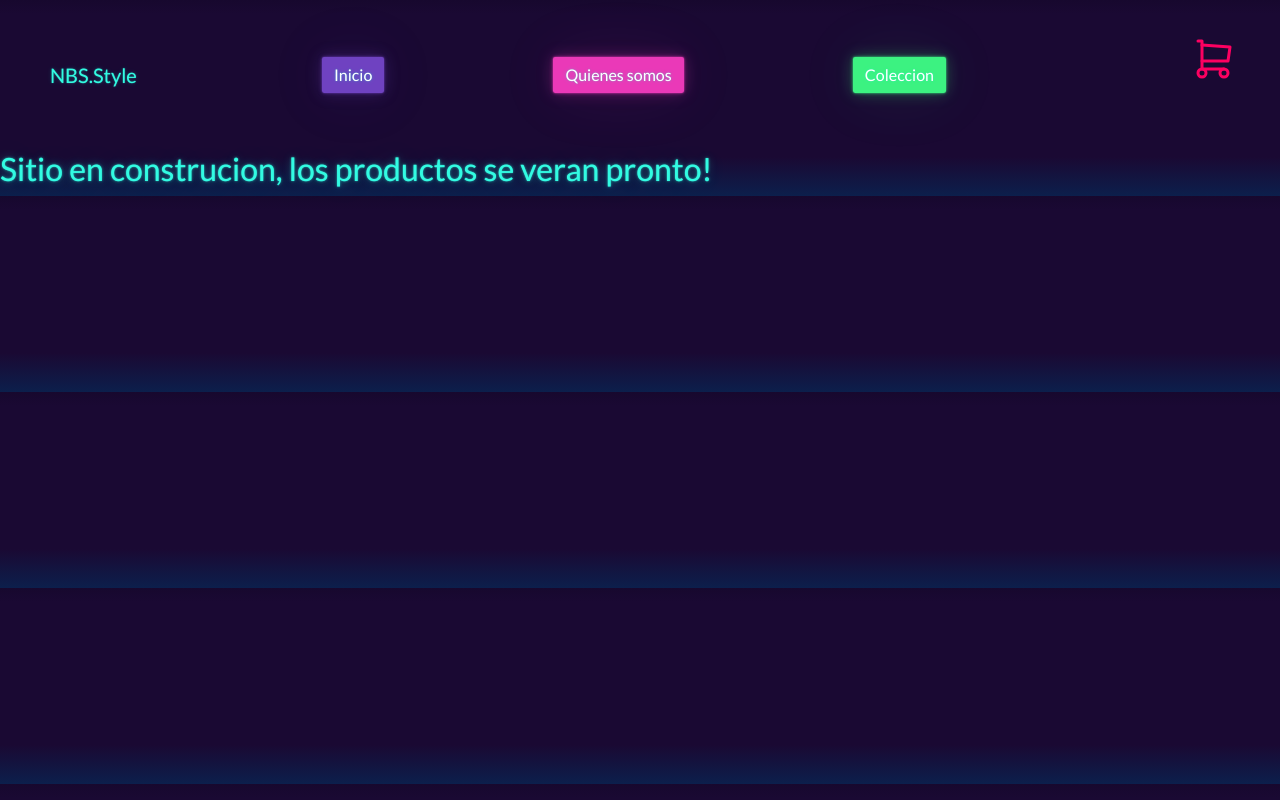
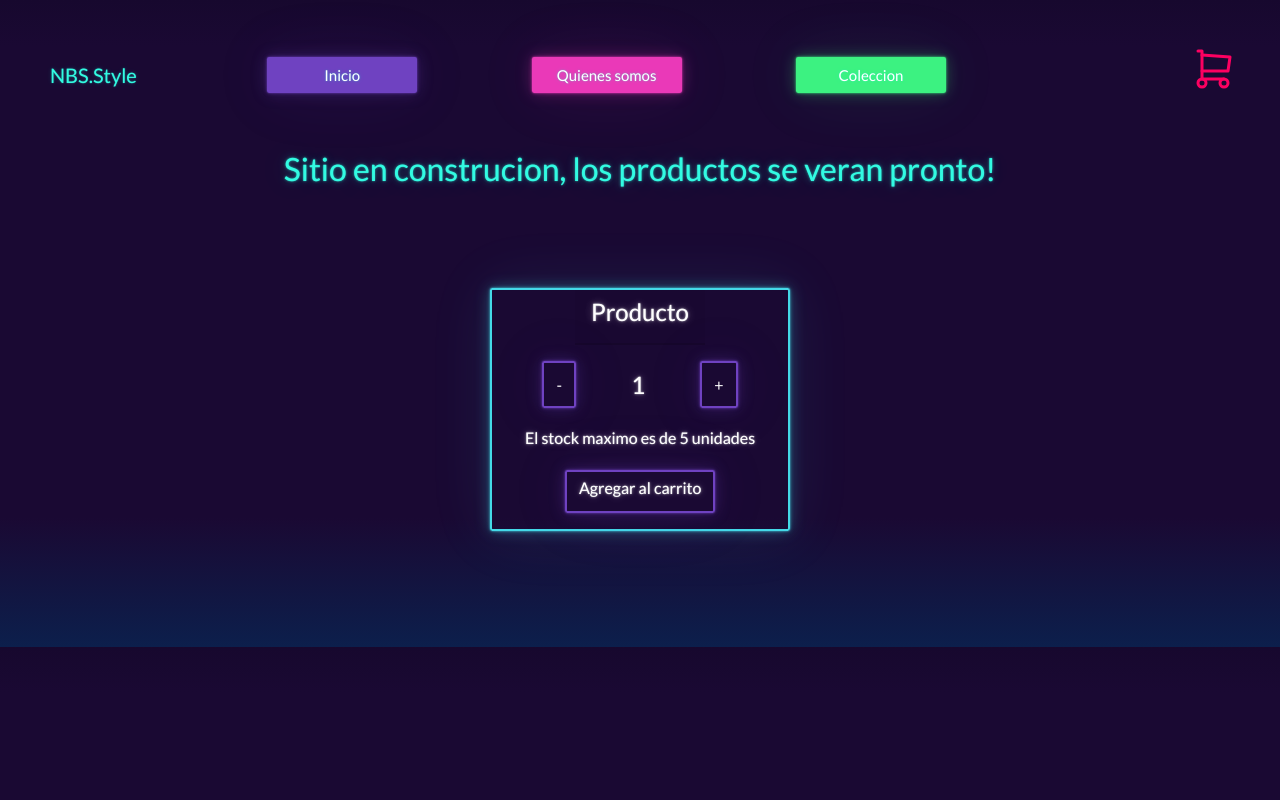
Before and after one commit to NicolasDAlessandro/NBSDAlessandro, a React (Create React App) app in the folder nbsapp/: page / in a window 1280 px wide. Built offline with nearby package versions, Linux system fonts and the light colour scheme.

Commit message:
contador

```diff
--- a/nbsapp/package.json
+++ b/nbsapp/package.json
@@ -11,6 +11,7 @@
     "react-bootstrap": "^2.4.0",
     "react-dom": "^18.2.0",
     "react-scripts": "5.0.1",
+    "sweetalert2": "^11.4.19",
     "web-vitals": "^2.1.4"
   },
   "scripts": {
--- a/nbsapp/src/App.js
+++ b/nbsapp/src/App.js
@@ -1,5 +1,5 @@
-import Navbar from './components/NavBar';
-import ItemListContainer from './components/ItemListContainer';
+import Navbar from "./components/NavBar/NavBar";
+import ItemListContainer from "./components/ItemListContainer/ItemListContainer";
 
 function App() {
   return (
--- a/nbsapp/src/components/CartWidget.css
+++ b/nbsapp/src/components/CartWidget/CartWidget.css
@@ -1,6 +1,6 @@
 .carrito{
     width: 90px;
     height: 90px;
-    margin-top: 35px;
+    margin-top: 45px;
     margin-left: 50px;
 }
--- a/nbsapp/src/components/CartWidget.js
+++ b/nbsapp/src/components/CartWidget/CartWidget.js
@@ -4,7 +4,7 @@ import './CartWidget.css'
 function CartWidget(){
     return(
       <div className="carrito">
-        <svg xmlns="http://www.w3.org/2000/svg" class="icon icon-tabler icon-tabler-shopping-cart" width="48" height="48" viewBox="0 0 24 24" stroke-width="1.5" stroke="#fd0061" fill="none" stroke-linecap="round" stroke-linejoin="round">
+        <svg xmlns="http://www.w3.org/2000/svg" className="icon icon-tabler icon-tabler-shopping-cart" width="48" height="48" viewBox="0 0 24 24" stroke-width="1.5" stroke="#fd0061" fill="none" stroke-linecap="round" stroke-linejoin="round">
           <path stroke="none" d="M0 0h24v24H0z" fill="none"/>
           <circle cx="6" cy="19" r="2" />
           <circle cx="17" cy="19" r="2" />
--- /dev/null
+++ b/nbsapp/src/components/ItemCount/ItemCount..js
@@ -0,0 +1,43 @@
+import './ItemCount.css'
+import { useState } from "react"
+import Swal from 'sweetalert2';
+
+
+function ItemCount({ stock,initial }){
+    const [cantidad, setCantidad] = useState(initial);
+
+    const sumar = () =>{
+        if(cantidad < stock){
+        setCantidad(cantidad + 1)
+        }else{
+              //(`El stock maximo es ${stock} unidades.`)
+        }
+    }
+    const restar = () => {
+        if(cantidad > 0){
+        setCantidad(cantidad - 1)
+        }
+    }
+    return(
+        <div className="card border-light mb-3 tarjeta" style={{width:300}}>
+            <div className="card-header">
+                <h4> Producto </h4>
+            </div>
+            <div className="card-body">
+                <div className='botones'>
+                    <button onClick={restar} className="btn btn-outline-primary">-</button>
+                    <h4 className='cantidad'>{cantidad}</h4>
+                    <button onClick={sumar} className="btn btn-outline-primary">+</button>
+                </div>
+                <div className="aviso">
+                <h6> El stock maximo es de {stock} unidades </h6>
+                </div>
+                <button type="button" className="btn btn-outline-primary botonAgregar">
+                    <h6 className="card-title">Agregar al carrito</h6>
+                </button>
+            </div>
+        </div>
+    )
+}
+
+export default ItemCount
--- /dev/null
+++ b/nbsapp/src/components/ItemCount/ItemCount.css
@@ -0,0 +1,21 @@
+.card-header{
+    text-align: center ;
+}
+.botones{
+    display: flex;
+    flex-direction: row;
+    justify-content: space-around;
+    margin-bottom: 10px;
+}
+.botonAgregar{
+    margin-top: 15px;
+    margin-left: 40px;
+}
+.cantidad{
+    margin-top: 10px;
+    margin-left: 20px;
+    margin-right: 20px;
+}
+.aviso{
+    margin-top: 20px;
+}
--- a/nbsapp/src/components/ItemListContainer.css
+++ /dev/null
@@ -1,3 +0,0 @@
-div{
-    grid-area: item;
-}
--- a/nbsapp/src/components/ItemListContainer.js
+++ /dev/null
@@ -1,12 +0,0 @@
-import './ItemListContainer.css';
-
-
-function ItemListContainer(){
-    return(
-        <div className='itemListContainer'>
-            <h2>Sitio en construcion, los productos se veran pronto!</h2>
-        </div>
-    )
-}
-
-export default ItemListContainer
--- /dev/null
+++ b/nbsapp/src/components/ItemListContainer/ItemListContainer.css
@@ -0,0 +1,13 @@
+div{
+    grid-area: item;
+}
+.tarjeta{
+    display: flex;
+    justify-content: center;
+    align-items: center;
+    margin-top: 50px;
+    margin-bottom: 100px;
+}
+.titulo{
+    text-align: center;
+}
--- /dev/null
+++ b/nbsapp/src/components/ItemListContainer/ItemListContainer.js
@@ -0,0 +1,17 @@
+import './ItemListContainer.css';
+import ItemCount from '../ItemCount/ItemCount.';
+
+function ItemListContainer(){
+    return(
+        <div className='itemListContainer'>
+            <div className='titulo'>
+                <h2>Sitio en construcion, los productos se veran pronto!</h2>
+            </div>
+            <div className='tarjeta'>
+                <ItemCount stock={5} initial={1}/>
+            </div>
+        </div>
+    )
+}
+
+export default ItemListContainer
--- a/nbsapp/src/components/NavBar.css
+++ b/nbsapp/src/components/NavBar/NavBar.css
@@ -13,3 +13,9 @@ header{
     margin-left: 50px;
     width: 70%;
 }
+.btnNav{
+    width: 150px;
+}
+a{
+    font-size: 15px;
+}
--- a/nbsapp/src/components/NavBar.js
+++ b/nbsapp/src/components/NavBar/NavBar.js
@@ -1,18 +1,18 @@
 import './NavBar.css';
-import CartWidget from './CartWidget.js';
+import CartWidget from '../CartWidget/CartWidget.js';
 
 function Navbar() {
     return (
         <header>
             <div className='navbar'>
-                <a class="navbar-brand" href="#">NBS.Style</a>
-                <button type="button" class="btn btn-primary">
+                <a className="navbar-brand" href="#">NBS.Style</a>
+                <button type="button" className="btn btn-primary btnNav">
                     <a src="#"> Inicio</a>
                 </button>
-                <button type="button" class="btn btn-secondary">
+                <button type="button" className="btn btn-secondary btnNav">
                     <a src="#"> Quienes somos</a>
                 </button>
-                <button type="button" class="btn btn-success">
+                <button type="button" className="btn btn-success btnNav">
                     <a src="#"> Coleccion</a>
                 </button>
             </div>
```
Also changed, not shown: 1 other file (tests, documents, lock files or other folders).
